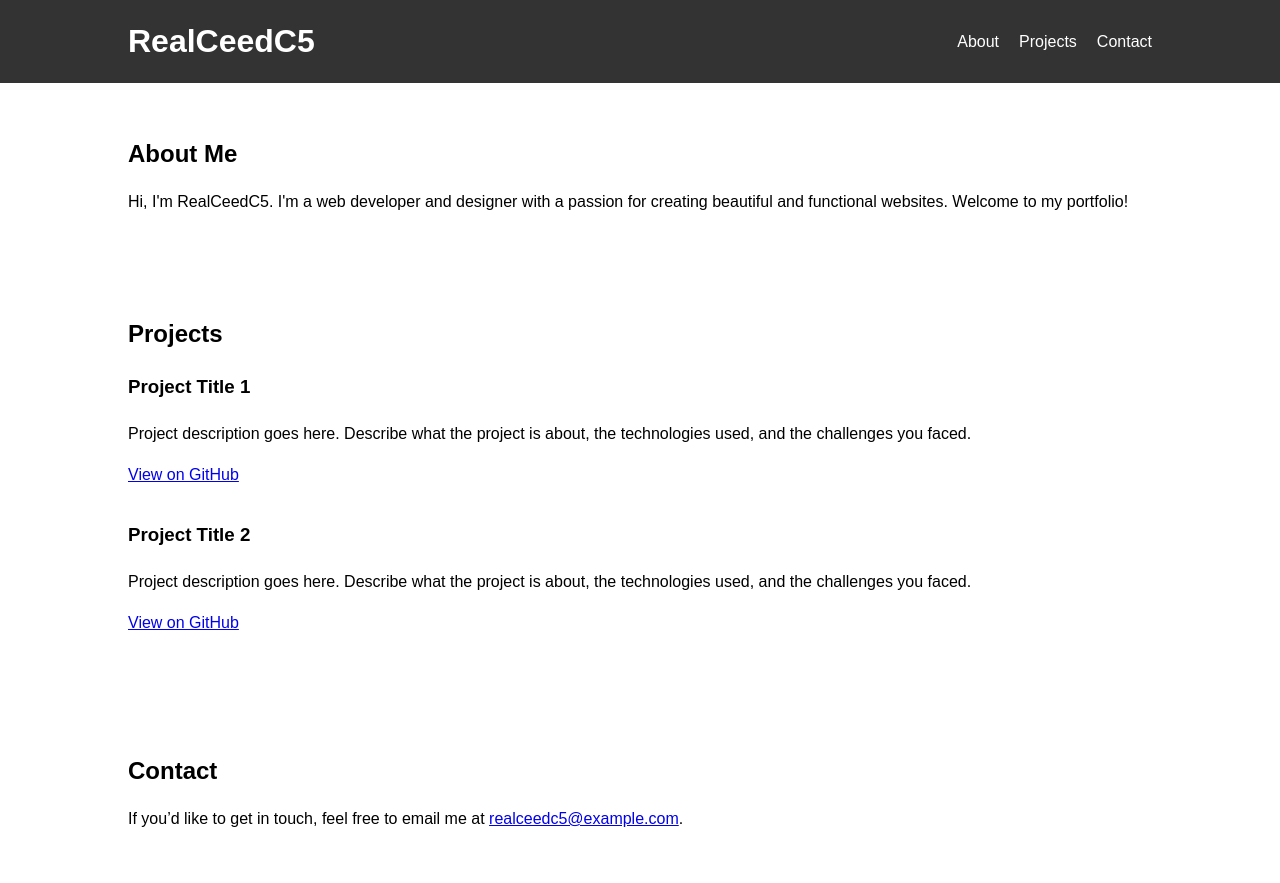
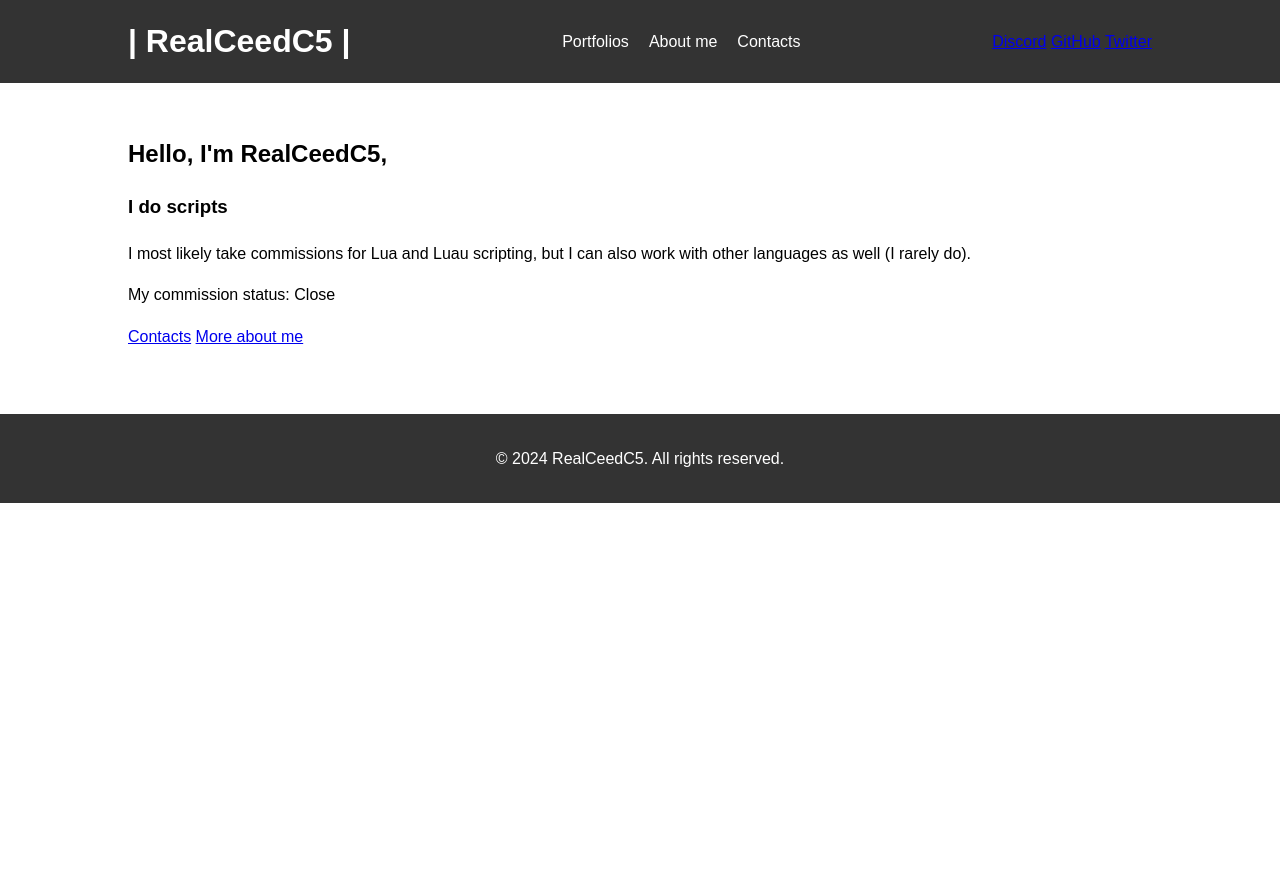
Before and after one commit to RealCeedC5/WebsiteC5, a plain HTML site: page index.html in a window 1280 px wide. Shown: the top 883 px of the page. After the commit the page ends 800 px from the top, so only its background shows below. Drawn offline with Linux system fonts and the light colour scheme.

Commit message:
Update index.html

```diff
--- a/index.html
+++ b/index.html
@@ -3,53 +3,42 @@
 <head>
     <meta charset="UTF-8">
     <meta name="viewport" content="width=device-width, initial-scale=1.0">
-    <title>Portfolio - RealCeedC5</title>
+    <title>RealCeedC5 Portfolio</title>
     <link rel="stylesheet" href="styles.css">
 </head>
 <body>
     <header>
         <div class="container">
-            <h1>RealCeedC5</h1>
+            <h1>| RealCeedC5 |</h1>
             <nav>
                 <ul>
-                    <li><a href="#about">About</a></li>
-                    <li><a href="#projects">Projects</a></li>
-                    <li><a href="#contact">Contact</a></li>
+                    <li><a href="#portfolios">Portfolios</a></li>
+                    <li><a href="#about">About me</a></li>
+                    <li><a href="#contact">Contacts</a></li>
                 </ul>
             </nav>
+            <div class="social-icons">
+                <a href="https://discord.com" target="_blank">Discord</a>
+                <a href="https://github.com/RealCeedC5" target="_blank">GitHub</a>
+                <a href="https://twitter.com" target="_blank">Twitter</a>
+            </div>
         </div>
     </header>
 
-    <section id="about">
-        <div class="container">
-            <h2>About Me</h2>
-            <p>Hi, I'm RealCeedC5. I'm a web developer and designer with a passion for creating beautiful and functional websites. Welcome to my portfolio!</p>
-        </div>
-    </section>
-
-    <section id="projects">
-        <div class="container">
-            <h2>Projects</h2>
-            <div class="project">
-                <h3>Project Title 1</h3>
-                <p>Project description goes here. Describe what the project is about, the technologies used, and the challenges you faced.</p>
-                <a href="https://github.com/RealCeedC5/project1" target="_blank">View on GitHub</a>
+    <main>
+        <section class="hero">
+            <div class="container">
+                <h2>Hello, I'm RealCeedC5,</h2>
+                <h3>I do scripts</h3>
+                <p>I most likely take commissions for Lua and Luau scripting, but I can also work with other languages as well <span>(I rarely do).</span></p>
+                <p class="status">My commission status: <span>Close</span></p>
+                <div class="buttons">
+                    <a href="#contact" class="btn">Contacts</a>
+                    <a href="#about" class="btn">More about me</a>
+                </div>
             </div>
-            <div class="project">
-                <h3>Project Title 2</h3>
-                <p>Project description goes here. Describe what the project is about, the technologies used, and the challenges you faced.</p>
-                <a href="https://github.com/RealCeedC5/project2" target="_blank">View on GitHub</a>
-            </div>
-            <!-- Add more projects as needed -->
-        </div>
-    </section>
-
-    <section id="contact">
-        <div class="container">
-            <h2>Contact</h2>
-            <p>If you’d like to get in touch, feel free to email me at <a href="mailto:realceedc5@example.com">realceedc5@example.com</a>.</p>
-        </div>
-    </section>
+        </section>
+    </main>
 
     <footer>
         <div class="container">
```
